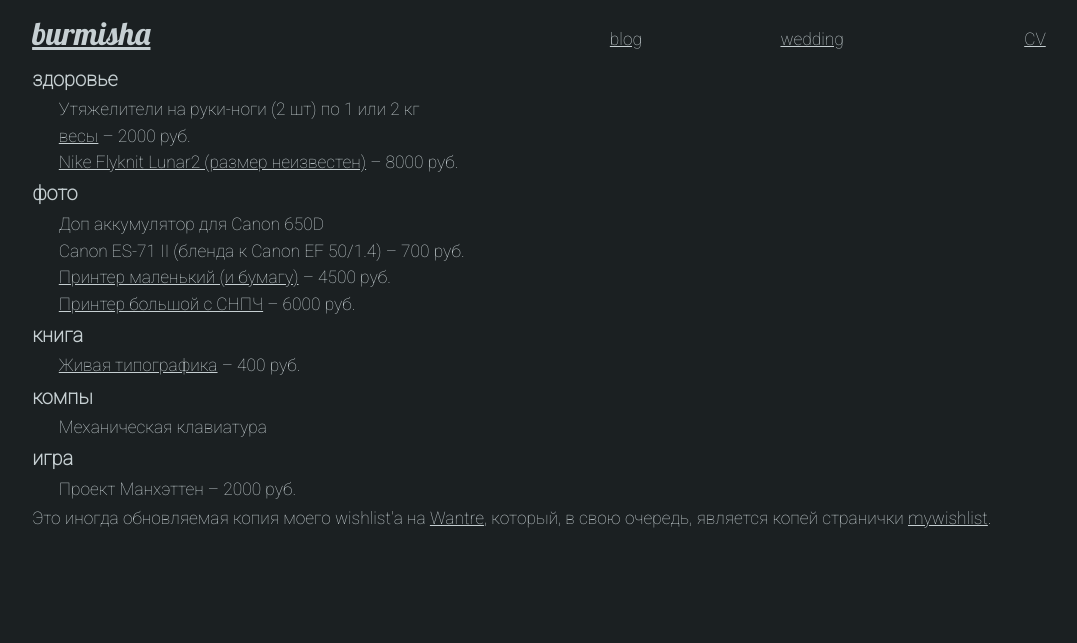
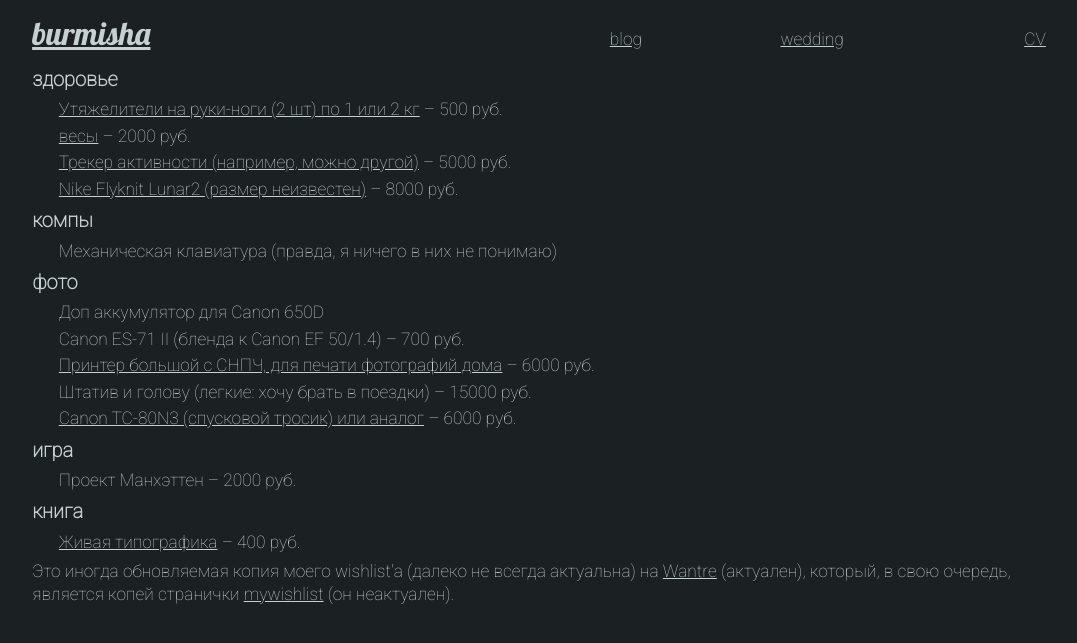
Before and after one commit to burmisha/burmisha.github.io, a Jekyll site: the page built from wishlist/index.html, in a window 1280 px wide. Shown: the top 643 px of the page, without its empty margins (98-1175 px from the left). Built offline with Jekyll 4.4.1, drawn with Linux system fonts in a browser that asks for light colours; Markdown is read by kramdown in place of the engine named in the settings.

Commit message:
update wishlist

```diff
--- a/create_wishlist.py
+++ b/create_wishlist.py
@@ -48,9 +48,9 @@ title: Wishlist
 </div>
 
 <p>
-Это иногда обновляемая копия моего wishlist'а
-на <a href=http://wantr.ru/burmisha>Wantrе</a>,
+Это иногда обновляемая копия моего wishlist'а (далеко не всегда актуальна)
+на <a href=http://wantr.ru/burmisha>Wantrе</a> (актуален),
 который, в свою очередь, является копей странички
-<a href=http://mywishlist.ru/wishlist/burmisha>mywishlist</a>.
+<a href=http://mywishlist.ru/wishlist/burmisha>mywishlist</a> (он неактуален).
 </p>
 """)
--- a/wishlist/index.html
+++ b/wishlist/index.html
@@ -3,44 +3,54 @@ layout: default
 title: Wishlist
 wishes:
 - items:
-  - title: Утяжелители на руки-ноги (2 шт) по 1 или 2 кг
+  - currency: RUR
+    link: http://www.decathlon.ru/utzheliteli-gym-weight-id_8232155.html
+    price: '500'
+    title: Утяжелители на руки-ноги (2 шт) по 1 или 2 кг
   - currency: RUR
     link: http://market.yandex.ru/guru.xml?CMD=-RR=0,0,0,0-PF=1801946~EQ~sel~1870551-PF=1801946~EQ~sel~1870599-PF=1801946~EQ~sel~12423344-PF=1801946~EQ~sel~3333746-PF=1801946~EQ~sel~4123708-PF=1801946~EQ~sel~1870803-PF=1801946~EQ~sel~11019092-PF=2140131888~GT~sel~25.994812-PF=2140131887~LT~sel~64.987358-PF=2142584599~TR~des~exclude-PF=2142584598~EQ~uni~8-PF=2142584598~EQ~uni~5-PF=2142584598~EQ~uni~4-PF=2142584598~EQ~uni~16-PF=2142584598~EQ~uni~12-PF=2142584598~EQ~uni~10-PF=2142584597~TR~sel~select-PF=2142584596~TR~sel~select-PF=2142584594~EQ~sel~x1088676770-PF=2142584594~EQ~sel~x4933670-PF=2142584607~GT~sel~120-PF=2142584606~EQ~uni~0.1-PF=2142584606~EQ~uni~0.05-PF=2142584610~EQ~sel~x1523976564-VIS=8070-CAT_ID=974546-EXC=1-PG=10&amp;hid=90567&amp;filter=&amp;num=&amp;greed_mode=false
     price: '2000'
     title: весы
+  - currency: RUR
+    link: https://buy.garmin.com/en-US/US/into-sports/health-fitness/vivofit-/prod143405.html
+    price: '5000'
+    title: Трекер активности (например, можно другой)
   - currency: RUR
     link: http://store.nike.com/us/en_us/pd/flyknit-lunar2-running-shoe/pid-808855/pgid-1544340
     price: '8000'
     title: Nike Flyknit Lunar2 (размер неизвестен)
   name: здоровье
 - items:
+  - title: Механическая клавиатура (правда, я ничего в них не понимаю)
+  name: компы
+- items:
   - title: Доп аккумулятор для Canon 650D
   - currency: RUR
     price: '700'
     title: Canon ES-71 II (бленда к Canon EF 50/1.4)
   - currency: RUR
-    link: http://market.yandex.ru/model.xml?modelid=10729523
-    price: '4500'
-    title: Принтер маленький (и бумагу)
-  - currency: RUR
     link: http://market.yandex.ru/model.xml?modelid=8527163
     price: '6000'
-    title: Принтер большой с СНПЧ
+    title: Принтер большой с СНПЧ, для печати фотографий дома
+  - currency: RUR
+    price: '15000'
+    title: 'Штатив и голову (легкие: хочу брать в поездки)'
+  - currency: RUR
+    link: http://www.foto.ru/canon_timer_control_tc-80n3.html
+    price: '6000'
+    title: Canon TC-80N3 (спусковой тросик) или аналог
   name: фото
+- items:
+  - currency: RUR
+    price: '2000'
+    title: Проект Манхэттен
+  name: игра
 - items:
   - currency: RUR
     link: http://www.alivetypography.ru/
     price: '400'
     title: Живая типографика
   name: книга
-- items:
-  - title: Механическая клавиатура
-  name: компы
-- items:
-  - currency: RUR
-    price: '2000'
-    title: Проект Манхэттен
-  name: игра
 ---
 <div id="wishlist">
 {% for category in page.wishes %}
@@ -63,8 +73,8 @@ wishes:
 </div>
 
 <p>
-Это иногда обновляемая копия моего wishlist'а
-на <a href=http://wantr.ru/burmisha>Wantrе</a>,
+Это иногда обновляемая копия моего wishlist'а (далеко не всегда актуальна)
+на <a href=http://wantr.ru/burmisha>Wantrе</a> (актуален),
 который, в свою очередь, является копей странички
-<a href=http://mywishlist.ru/wishlist/burmisha>mywishlist</a>.
+<a href=http://mywishlist.ru/wishlist/burmisha>mywishlist</a> (он неактуален).
 </p>
```
